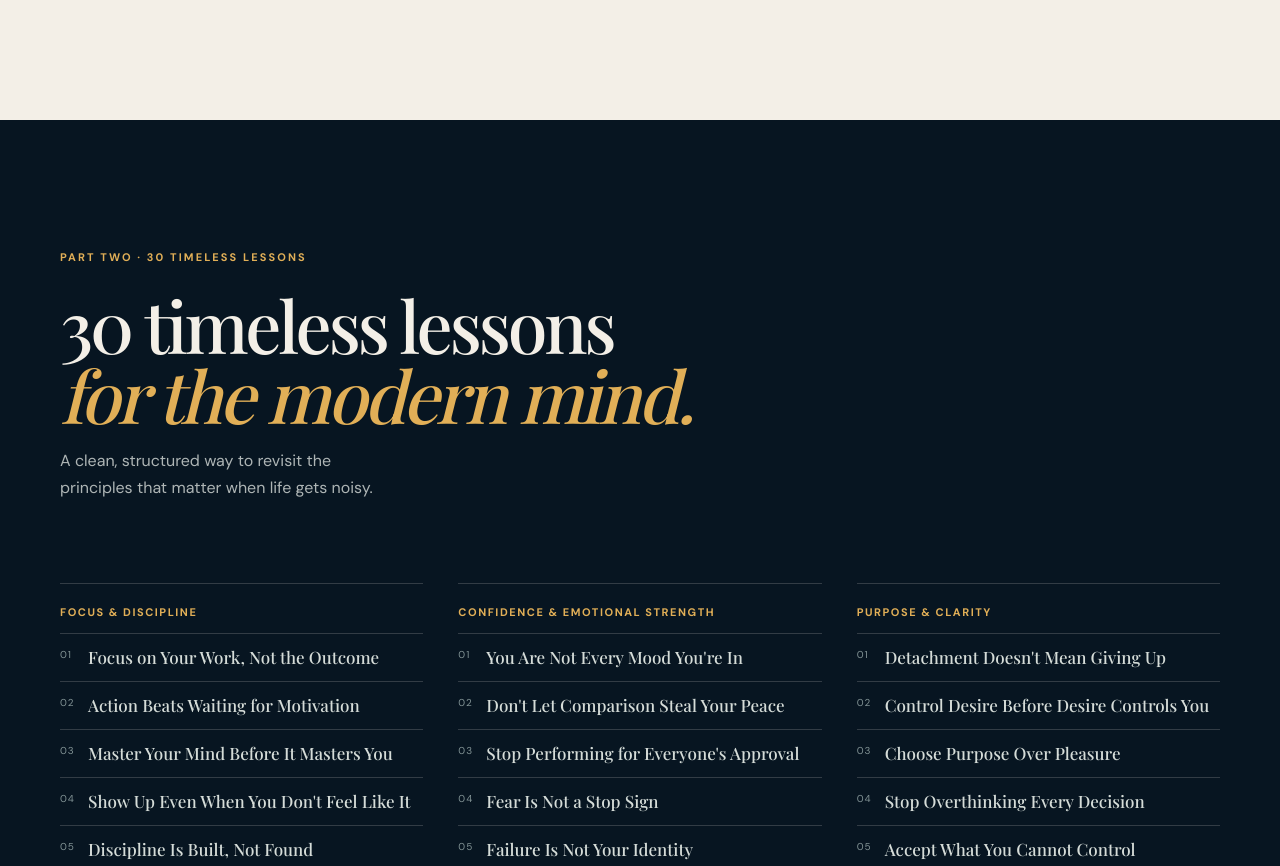
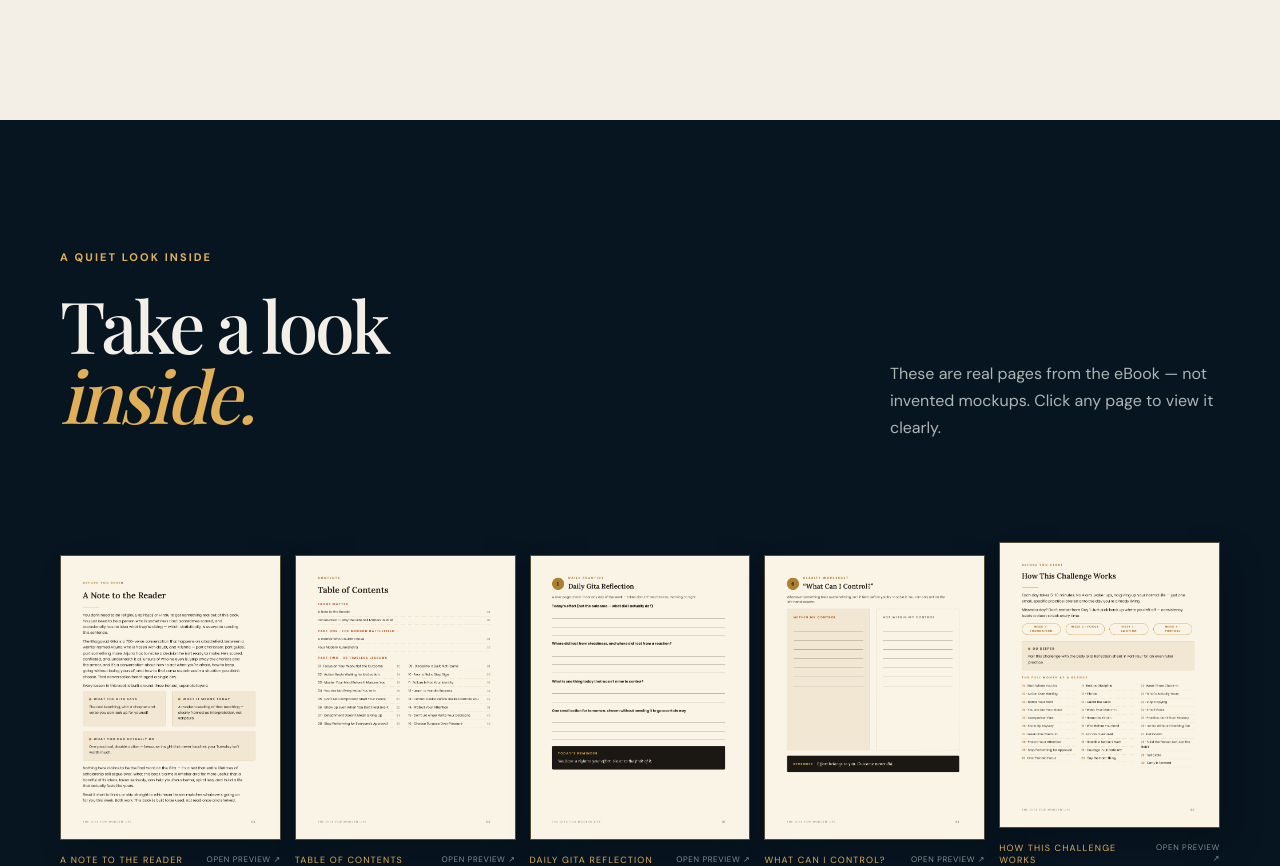
Before and after one commit to harshpatelcoder/gita, a React (Vite) app: page / in a window 1280 px wide. Shown: the part 3760-4626 px from the top of the page. Built offline with nearby package versions, Linux system fonts and the light colour scheme; a web font is replaced by a local one.

Commit message:
Move PDF previews higher on landing page

```diff
--- a/src/main.jsx
+++ b/src/main.jsx
@@ -135,7 +135,7 @@ function HowItWorks() {
 }
 
 function Lessons() {
-  return <section className="section dark lessons" id="inside" data-reveal><div className="container"><p className="eyebrow">PART TWO · 30 TIMELESS LESSONS</p><h2>30 timeless lessons<br /><em>for the modern mind.</em></h2><p className="section-intro">A clean, structured way to revisit the principles that matter when life gets noisy.</p><div className="lesson-groups">{lessonGroups.map((group) => <div className="lesson-group" key={group.title}><h3>{group.title}</h3><ol>{group.items.map((item) => <li key={item}>{item}</li>)}</ol></div>)}</div></div></section>;
+  return <section className="section dark lessons" data-reveal><div className="container"><p className="eyebrow">PART TWO · 30 TIMELESS LESSONS</p><h2>30 timeless lessons<br /><em>for the modern mind.</em></h2><p className="section-intro">A clean, structured way to revisit the principles that matter when life gets noisy.</p><div className="lesson-groups">{lessonGroups.map((group) => <div className="lesson-group" key={group.title}><h3>{group.title}</h3><ol>{group.items.map((item) => <li key={item}>{item}</li>)}</ol></div>)}</div></div></section>;
 }
 
 function Applications() {
@@ -160,7 +160,7 @@ function Preview() {
     document.body.style.overflow = "hidden";
     return () => { document.removeEventListener("keydown", closeOnEscape); document.body.style.overflow = ""; };
   }, [selected]);
-  return <section className="section dark preview" data-reveal><div className="container"><div className="section-heading split-heading"><div><p className="eyebrow">A QUIET LOOK INSIDE</p><h2>Take a look<br /><em>inside.</em></h2></div><p className="section-intro">These are real pages from the eBook — not invented mockups. Click any page to view it clearly.</p></div><div className="real-preview-grid">{previews.map(([label, src]) => <figure className="real-preview" key={label}><button className="preview-open" type="button" onClick={() => setSelected({ label, src })} aria-label={`Open ${label} preview`}><img src={src} alt={`${label} page preview`} loading="lazy" /></button><figcaption><span>{label}</span><small>OPEN PREVIEW ↗</small></figcaption></figure>)}</div></div>{selected && <div className="preview-lightbox" role="dialog" aria-modal="true" aria-label={`${selected.label} enlarged preview`} onClick={(event) => { if (event.target === event.currentTarget) setSelected(null); }}><div className="lightbox-panel"><button className="lightbox-close" type="button" onClick={() => setSelected(null)} aria-label="Close preview">×</button><img src={selected.src} alt={`${selected.label} enlarged page preview`} /></div></div>}</section>;
+  return <section className="section dark preview" id="inside" data-reveal><div className="container"><div className="section-heading split-heading"><div><p className="eyebrow">A QUIET LOOK INSIDE</p><h2>Take a look<br /><em>inside.</em></h2></div><p className="section-intro">These are real pages from the eBook — not invented mockups. Click any page to view it clearly.</p></div><div className="real-preview-grid">{previews.map(([label, src]) => <figure className="real-preview" key={label}><button className="preview-open" type="button" onClick={() => setSelected({ label, src })} aria-label={`Open ${label} preview`}><img src={src} alt={`${label} page preview`} loading="lazy" /></button><figcaption><span>{label}</span><small>OPEN PREVIEW ↗</small></figcaption></figure>)}</div></div>{selected && <div className="preview-lightbox" role="dialog" aria-modal="true" aria-label={`${selected.label} enlarged preview`} onClick={(event) => { if (event.target === event.currentTarget) setSelected(null); }}><div className="lightbox-panel"><button className="lightbox-close" type="button" onClick={() => setSelected(null)} aria-label="Close preview">×</button><img src={selected.src} alt={`${selected.label} enlarged page preview`} /></div></div>}</section>;
 }
 
 function Audience() {
@@ -202,7 +202,7 @@ function ScrollReveal() {
 }
 
 function App() {
-  return <><Header /><main><Hero /><Problems /><BigIdea /><HowItWorks /><Lessons /><Applications /><Tools /><Challenge /><Preview /><Audience /><Objections /><Product /><FAQ /><FinalCTA /></main><Footer /><MobileStickyCTA /><ScrollReveal /></>;
+  return <><Header /><main><Hero /><Problems /><BigIdea /><HowItWorks /><Preview /><Lessons /><Applications /><Tools /><Challenge /><Audience /><Objections /><Product /><FAQ /><FinalCTA /></main><Footer /><MobileStickyCTA /><ScrollReveal /></>;
 }
 
 createRoot(document.getElementById("root")).render(<App />);
```
